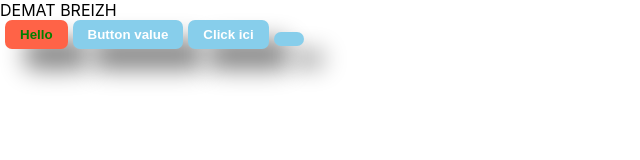
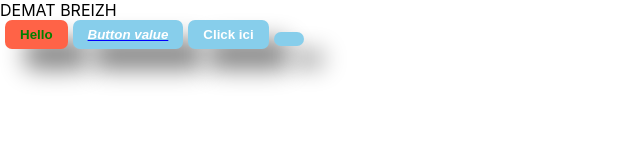
Before and after one commit to champix56/2022-05-23-tjs, a React (Create React App) app: page / in a window 1280 px wide. Shown: the top 160 px of the page, without its empty margins (0-640 px from the left). Built offline with nearby package versions, Linux system fonts and the light colour scheme.

Commit message:
propag de style

```diff
--- a/src/App/App.js
+++ b/src/App/App.js
@@ -14,7 +14,7 @@ function App() {
         bgcolor="tomato"
         color="green"
       />
-      <Button text="Button value" />
+      <Button text="Button value" styleDuButton={{textDecoration:'underline blue', fontStyle:'italic'}} />
       <Button text="Click ici" />
       <Button />
     </div>
--- a/src/App/components/Button/Button.js
+++ b/src/App/components/Button/Button.js
@@ -1,18 +1,23 @@
 import React from "react";
-import style from './Button.module.css'
-import PropTypes from 'prop-types';
+import style from "./Button.module.css";
+import PropTypes from "prop-types";
 // contenu du cmp
 function Button(props) {
-  console.warn(props,style);
+  console.warn(props, style);
   return (
-    <button className={style.Button}
+    <button
+      className={style.Button}
       onClick={(evt) => {
-        if(undefined !== props.onButtonClicked && typeof props.onButtonClicked === 'function')
-        props.onButtonClicked()
+        if (
+          undefined !== props.onButtonClicked &&
+          typeof props.onButtonClicked === "function"
+        )
+          props.onButtonClicked();
       }}
       style={{
-          backgroundColor:props.bgcolor,
-          color:props.color,
+        ...props.styleDuButton,
+        backgroundColor: props.bgcolor,
+        color: props.color,
       }}
       type={props.type}
     >
@@ -20,16 +25,17 @@ function Button(props) {
     </button>
   );
 }
-Button.propTypes={
-    bgcolor: PropTypes.string.isRequired,
-    color: PropTypes.string.isRequired,
-    onButtonClicked: PropTypes.func,
-    type: PropTypes.string.isRequired,
-}
-Button.defaultProps={
-    bgcolor:'skyblue',
-    color:'white',
-    type:'button',
-}
+Button.propTypes = {
+  bgcolor: PropTypes.string.isRequired,
+  styleDuButton: PropTypes.object,
+  color: PropTypes.string.isRequired,
+  onButtonClicked: PropTypes.func,
+  type: PropTypes.string.isRequired,
+};
+Button.defaultProps = {
+  bgcolor: "skyblue",
+  color: "white",
+  type: "button",
+};
 //exportation
 export default Button;
```
